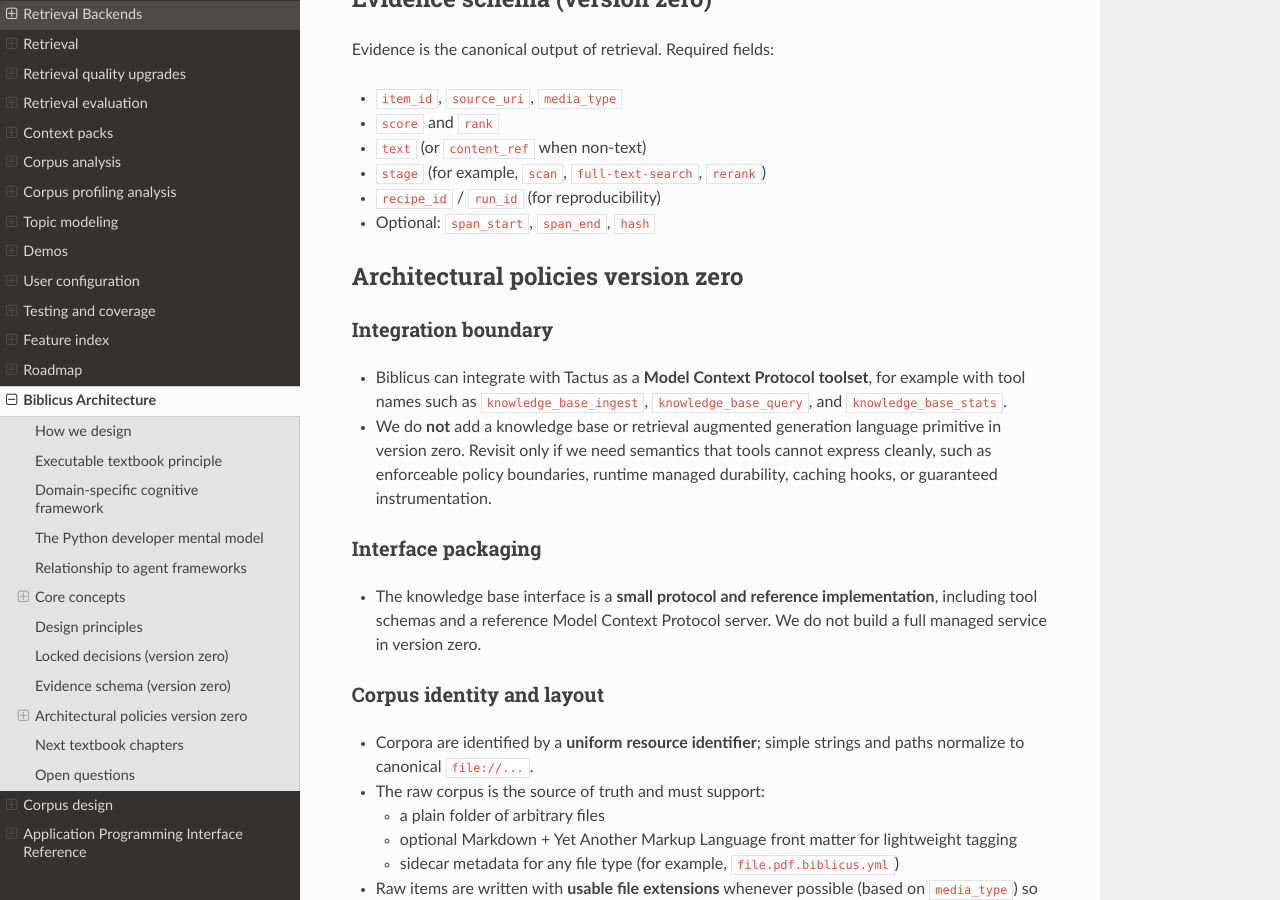
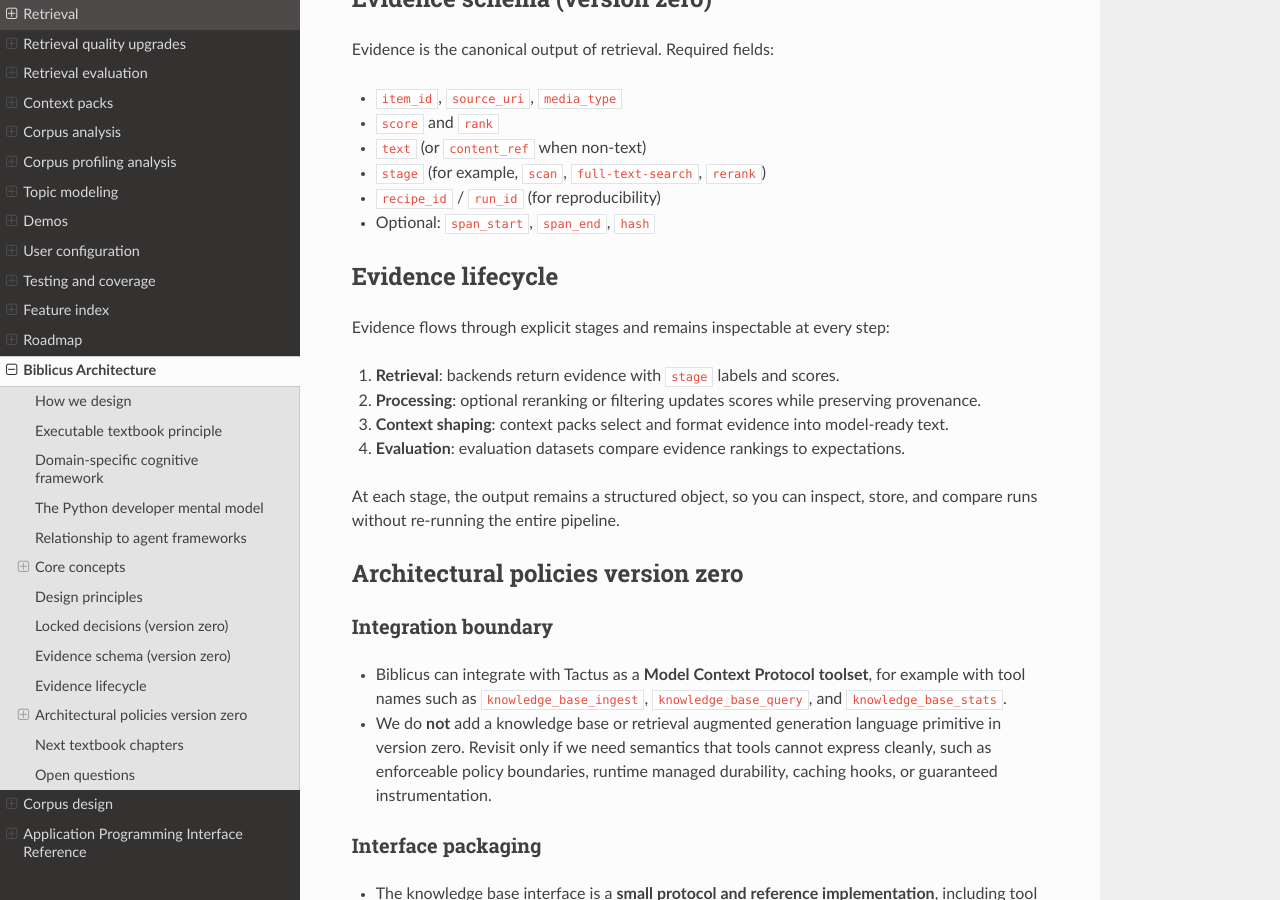
Before and after one commit to AnthusAI/Biblicus, a Sphinx documentation site: the page built from docs/ARCHITECTURE.md, in a window 1280 px wide and 900 px high, scrolled down 3079 px. Built offline with Sphinx 7.4.7 and the Read the Docs theme 3.1.0, drawn with Linux system fonts in a browser that asks for light colours.

Commit message:
docs: add evidence lifecycle overview

```diff
--- a/docs/ARCHITECTURE.md
+++ b/docs/ARCHITECTURE.md
@@ -87,6 +87,18 @@
 - `stage` (for example, `scan`, `full-text-search`, `rerank`)
 - `recipe_id` / `run_id` (for reproducibility)
 - Optional: `span_start`, `span_end`, `hash`
+
+## Evidence lifecycle
+
+Evidence flows through explicit stages and remains inspectable at every step:
+
+1. **Retrieval**: backends return evidence with `stage` labels and scores.
+2. **Processing**: optional reranking or filtering updates scores while preserving provenance.
+3. **Context shaping**: context packs select and format evidence into model-ready text.
+4. **Evaluation**: evaluation datasets compare evidence rankings to expectations.
+
+At each stage, the output remains a structured object, so you can inspect, store, and compare runs without re-running
+the entire pipeline.
 
 ## Architectural policies version zero
 
```
